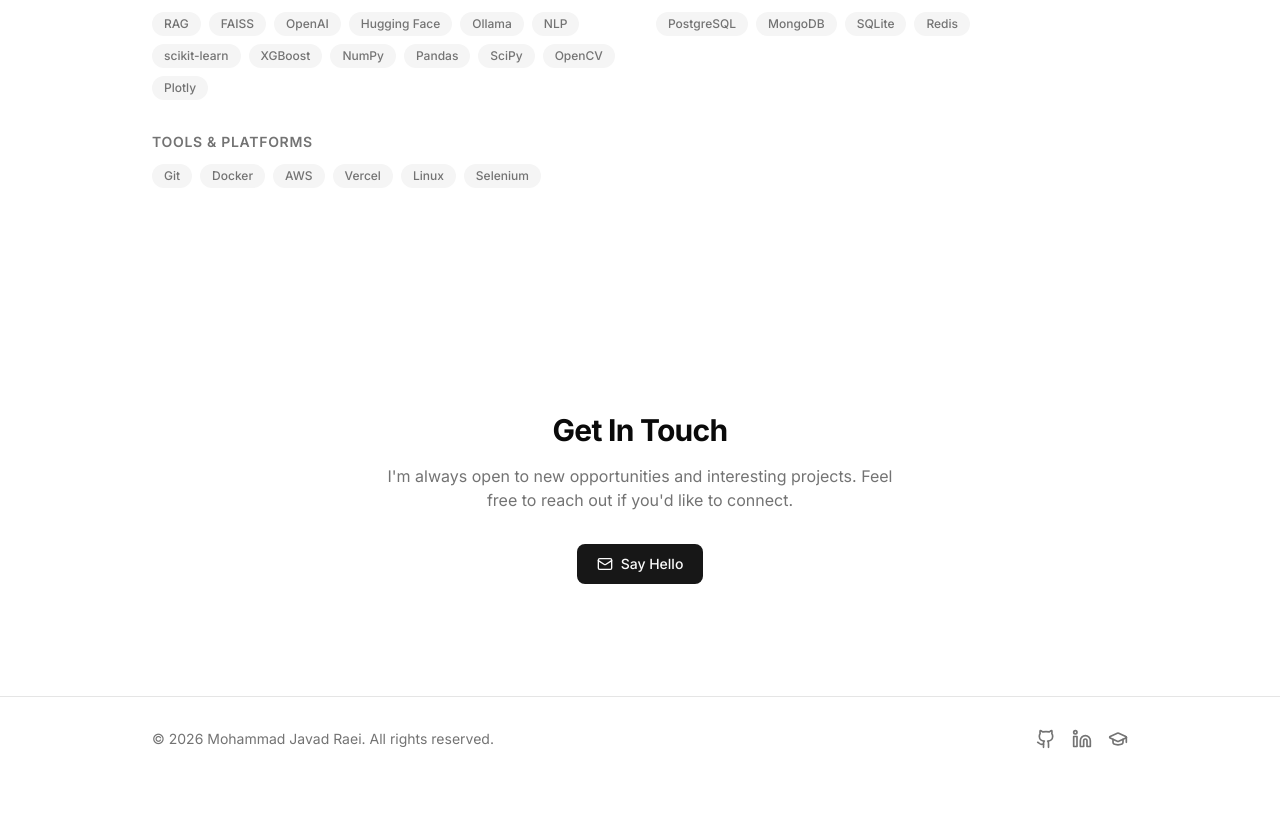
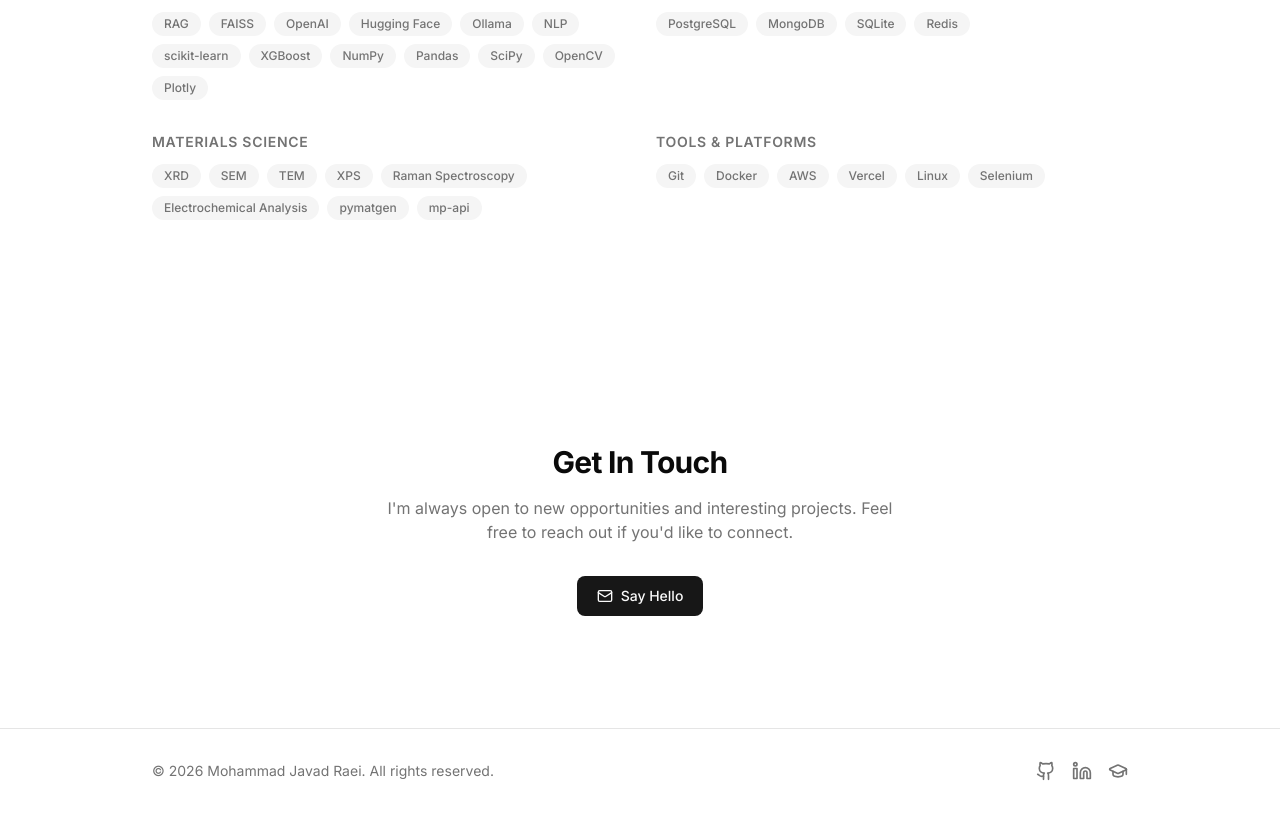
Before and after one commit to MJRaei/portfolio, a Next.js app: page / in a window 1280 px wide. Shown: the part 4280-5093 px from the top of the page. Before the commit the page ends 5061 px from the top, so only its background shows below. Built offline with nearby package versions, Linux system fonts and the light colour scheme.

Commit message:
skills update

```diff
--- a/src/data/skills.ts
+++ b/src/data/skills.ts
@@ -18,6 +18,10 @@ export const skillCategories: SkillCategory[] = [
     skills: ["PostgreSQL", "MongoDB", "SQLite", "Redis"],
   },
   {
+    category: "Materials Science",
+    skills: ["XRD", "SEM", "TEM", "XPS", "Raman Spectroscopy", "Electrochemical Analysis", "pymatgen", "mp-api"],
+  },
+  {
     category: "Tools & Platforms",
     skills: ["Git", "Docker", "AWS", "Vercel", "Linux", "Selenium"],
   },
```
